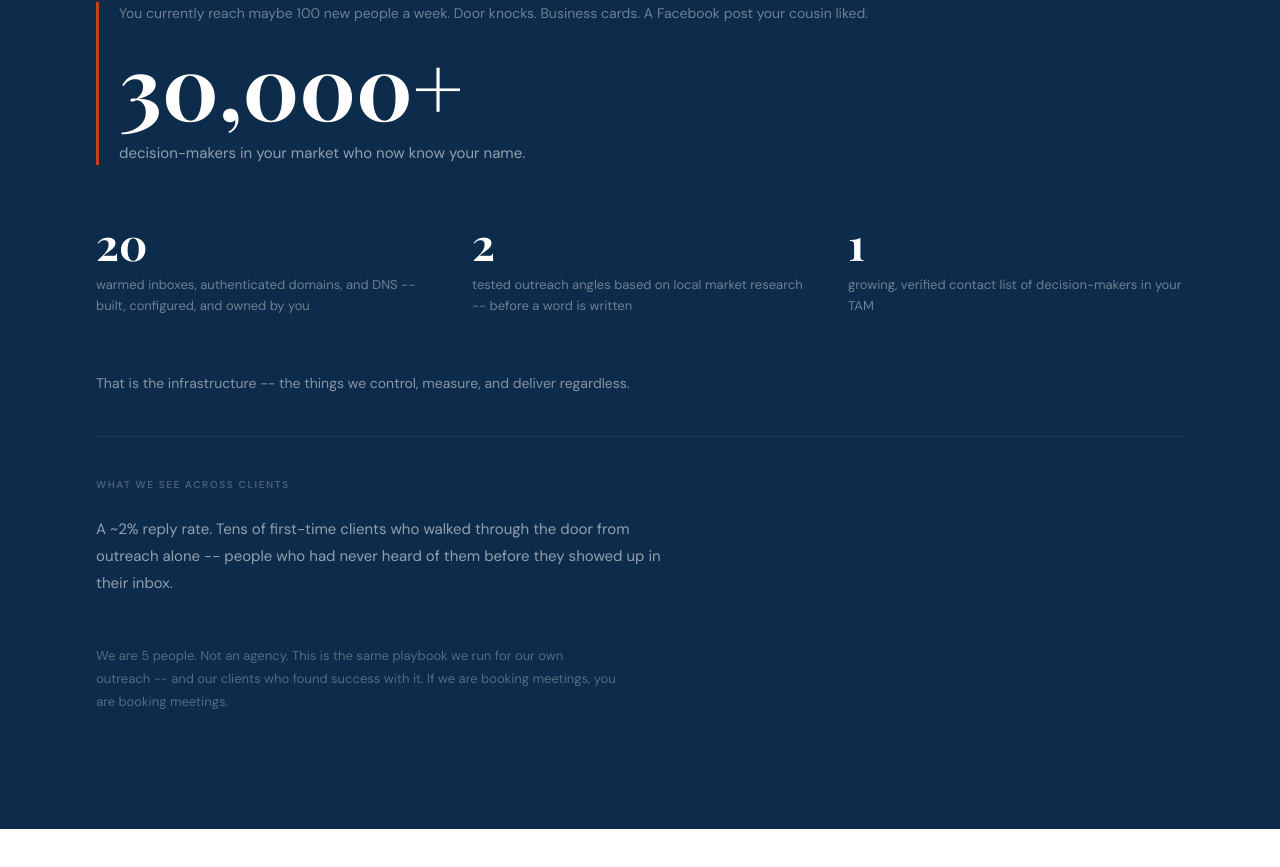
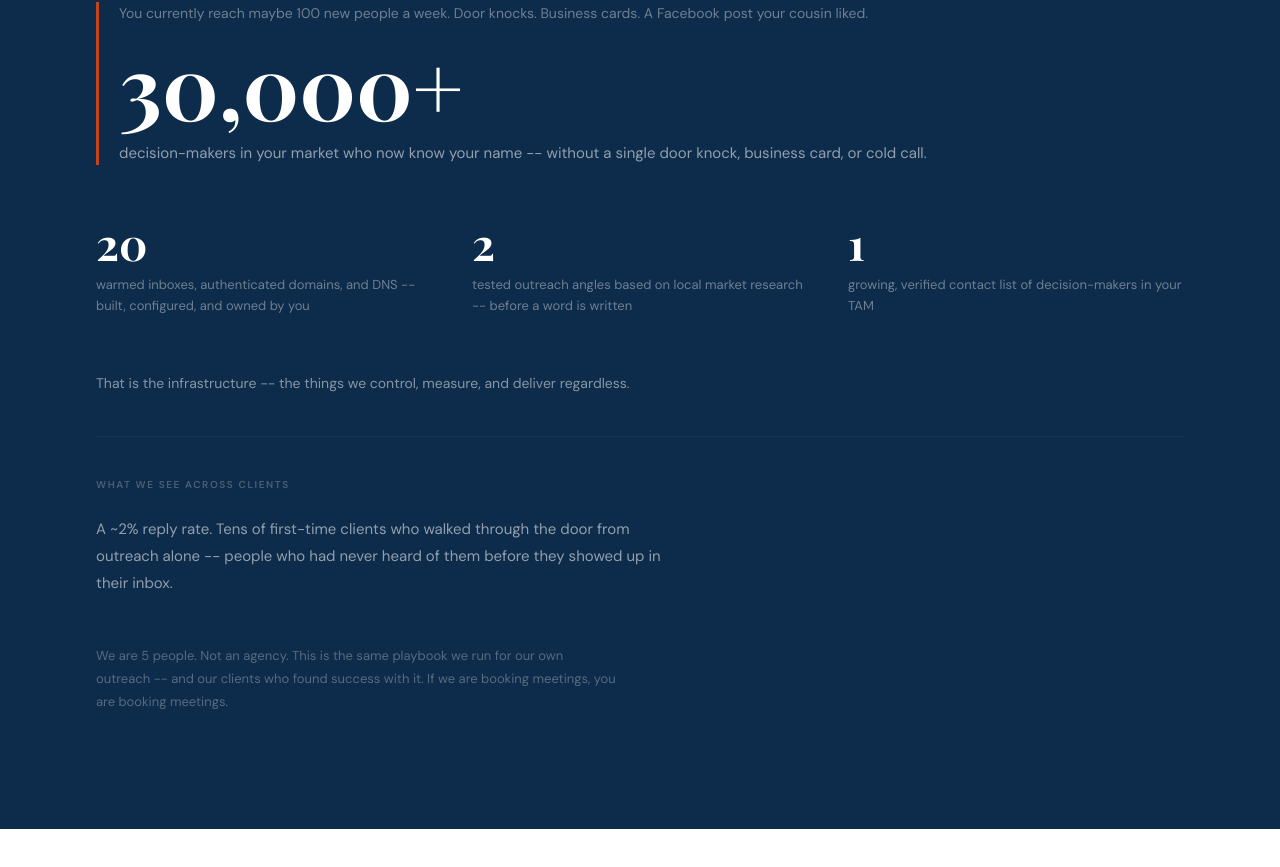
Before and after one commit to jaexochill2-code/scalesteady-engineers, a Next.js app: page / in a window 1280 px wide. Shown: the part 2906-3773 px from the top of the page. Built offline with nearby package versions, Linux system fonts and the light colour scheme.

Commit message:
copy: add door knock contrast to 30k label

```diff
--- a/src/app/page.tsx
+++ b/src/app/page.tsx
@@ -429,7 +429,7 @@ export default function Home() {
                 30,000+
               </p>
               <p className="font-sans" style={{ fontSize: "15px", lineHeight: "1.6", color: "rgba(255,255,255,0.55)" }}>
-                decision-makers in your market who now know your name.
+                decision-makers in your market who now know your name -- without a single door knock, business card, or cold call.
               </p>
             </div>
 
```
